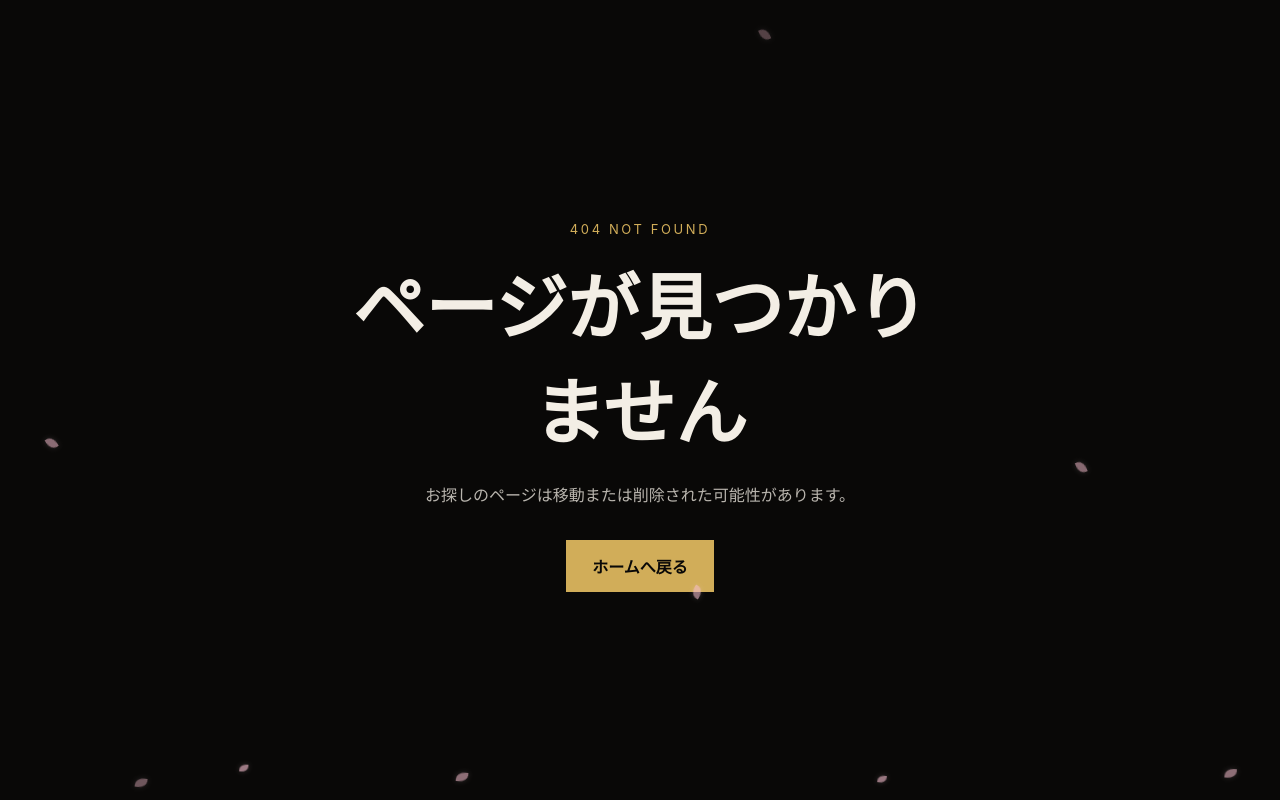
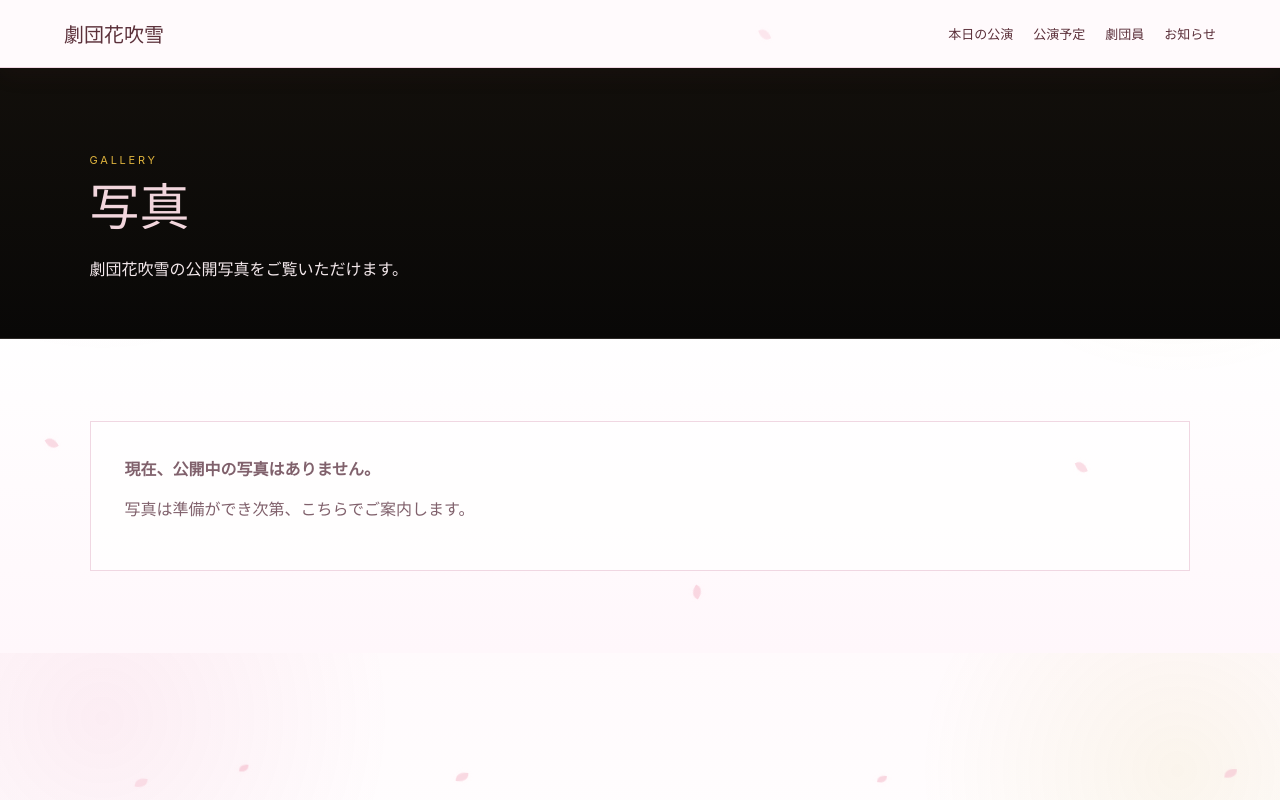
Before and after one commit to sakura7612harunojo/gekidan-hanafubuki-homepage, a Next.js app: page /gallery in a window 1280 px wide. Before the commit this address had no page. Built offline with nearby package versions, Linux system fonts and the light colour scheme; no server answers; the database is empty.

Commit message:
feat: 公開ギャラリーページを追加

```diff
--- /dev/null
+++ b/app/gallery/page.tsx
@@ -0,0 +1,138 @@
+import type { Metadata } from "next";
+import { Header } from "@/components/Header";
+import { createClient as createPublicSupabaseClient } from "@supabase/supabase-js";
+
+export const dynamic = "force-dynamic";
+
+export const metadata: Metadata = {
+  title: { absolute: "写真｜劇団花吹雪" },
+  description: "劇団花吹雪の公開写真をご覧いただけます。",
+  alternates: { canonical: "/gallery" },
+  openGraph: {
+    type: "website",
+    locale: "ja_JP",
+    url: "/gallery",
+    siteName: "劇団花吹雪",
+    title: "写真｜劇団花吹雪",
+    description: "劇団花吹雪の公開写真をご覧いただけます。",
+    images: [
+      {
+        url: "/opengraph-image",
+        width: 1200,
+        height: 630,
+        alt: "劇団花吹雪",
+      },
+    ],
+  },
+};
+
+type GalleryPhoto = {
+  id: string;
+  title: string | null;
+  storage_path: string;
+  created_at: string | null;
+  status: string | null;
+  is_public: boolean | null;
+};
+
+export default async function GalleryPage() {
+  let photos: GalleryPhoto[] = [];
+  const photoUrls = new Map<string, string>();
+
+  try {
+    const supabase = createPublicSupabaseClient(
+      process.env.NEXT_PUBLIC_SUPABASE_URL!,
+      process.env.NEXT_PUBLIC_SUPABASE_PUBLISHABLE_KEY!
+    );
+
+    const { data, error } = await supabase
+      .from("gallery")
+      .select("id,title,storage_path,created_at,status,is_public")
+      .eq("status", "published")
+      .eq("is_public", true)
+      .order("created_at", { ascending: false });
+
+    if (error) {
+      throw error;
+    }
+
+    photos = (data || []) as GalleryPhoto[];
+
+    for (const photo of photos) {
+      if (!photo.storage_path) continue;
+
+      const { data: publicUrlData } = supabase.storage
+        .from("gallery")
+        .getPublicUrl(photo.storage_path);
+
+      photoUrls.set(photo.id, publicUrlData.publicUrl);
+    }
+  } catch (error) {
+    console.error("Gallery fetch error:", error);
+    photos = [];
+  }
+
+  return (
+    <>
+      <Header />
+
+      <main>
+        <section className="schedule-hero">
+          <p className="eyebrow">GALLERY</p>
+          <h1>写真</h1>
+          <p>劇団花吹雪の公開写真をご覧いただけます。</p>
+        </section>
+
+        <section className="section">
+          {photos.length > 0 ? (
+            <div
+              style={{
+                display: "grid",
+                gridTemplateColumns: "repeat(auto-fit, minmax(240px, 1fr))",
+                gap: 24,
+              }}
+            >
+              {photos.map((photo) => {
+                const imageUrl = photoUrls.get(photo.id);
+
+                if (!imageUrl) return null;
+
+                return (
+                  <article
+                    key={photo.id}
+                    className="card"
+                    style={{ overflow: "hidden" }}
+                  >
+                    <img
+                      src={imageUrl}
+                      alt={photo.title || "劇団花吹雪 写真"}
+                      loading="lazy"
+                      style={{
+                        display: "block",
+                        width: "100%",
+                        aspectRatio: "4 / 3",
+                        objectFit: "contain",
+                        background: "#000",
+                      }}
+                    />
+
+                    <div style={{ paddingTop: 16 }}>
+                      <h2 style={{ margin: 0, fontSize: 18 }}>
+                        {photo.title || "劇団花吹雪"}
+                      </h2>
+                    </div>
+                  </article>
+                );
+              })}
+            </div>
+          ) : (
+            <div className="empty-state">
+              <strong>現在、公開中の写真はありません。</strong>
+              <p>写真は準備ができ次第、こちらでご案内します。</p>
+            </div>
+          )}
+        </section>
+      </main>
+    </>
+  );
+}
```
Also changed, not shown: 1 other file (tests, documents, lock files or other folders).
